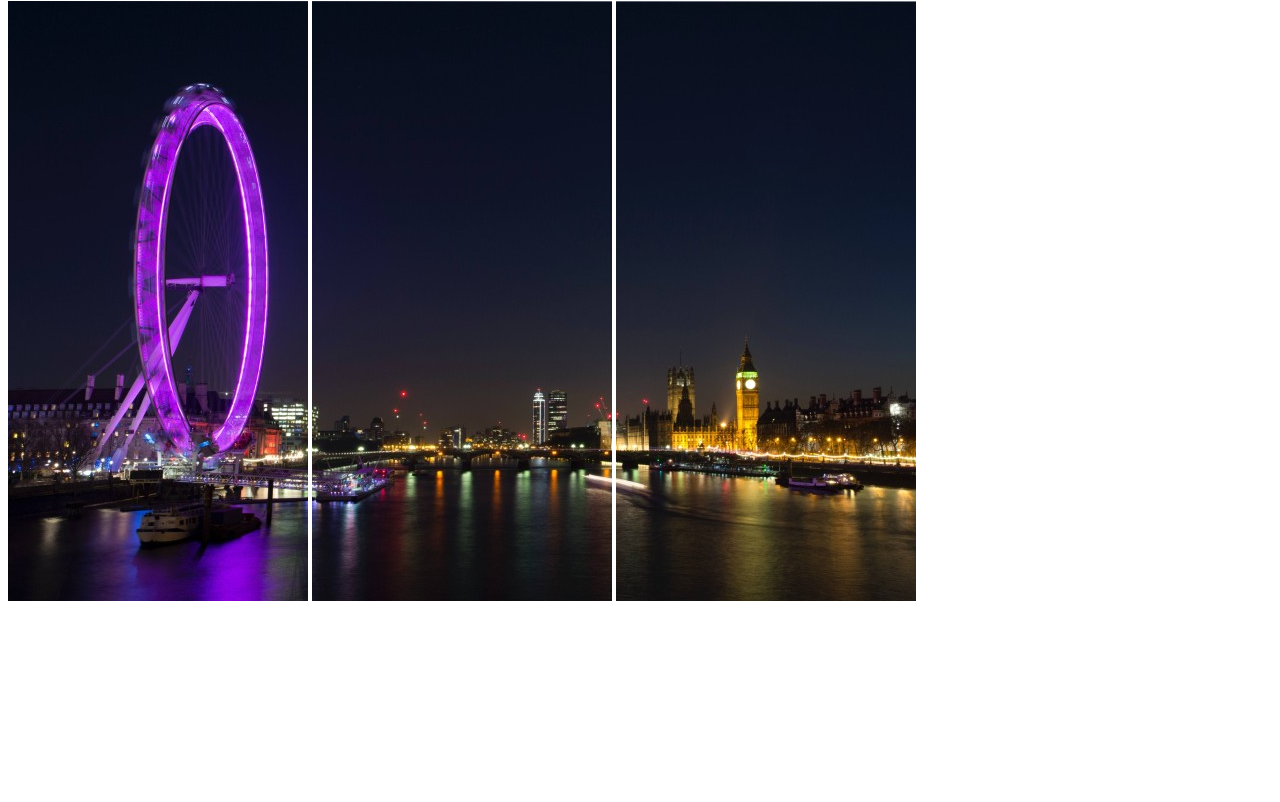
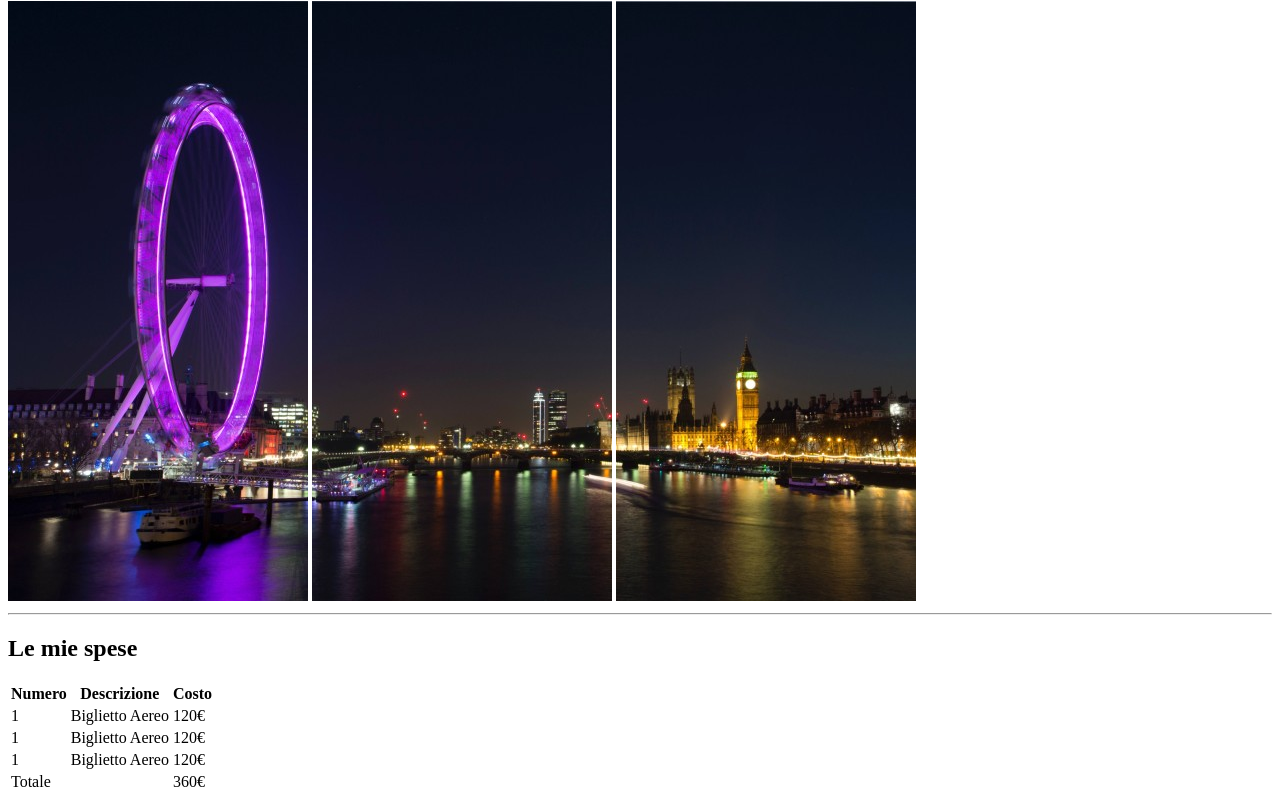
Before and after one commit to Francesca-Dascanio/html-london-trip, a plain HTML site: page index.html in a window 1280 px wide. Shown: the part 79-881 px from the top of the page. Before the commit the page ends 800 px from the top, so only its background shows below. Drawn offline with Linux system fonts and the light colour scheme.

Commit message:
Add section "Le mie spese"

```diff
--- a/index.html
+++ b/index.html
@@ -13,6 +13,83 @@
         <img src="img/pexels-bill-emrich-230794-0.jpg" alt="Londra1">
         <img src="img/pexels-bill-emrich-230794-1.jpg" alt="Londra2">
         <img src="img/pexels-bill-emrich-230794-2.jpg" alt="Londra3">
+        <hr>
     </header>
+
+    <main>
+        <section>
+            <h2>
+                Le mie spese
+            </h2>
+<!-- Inizio tabella -->
+            <table>
+                <thead>
+                    <tr>
+                        <th>
+                           Numero
+                        </th>
+                        <th>
+                           Descrizione
+                        </th>
+                        <th>
+                            Costo
+                        </th>
+                    </tr>
+                </thead>
+
+                <tbody>
+                    <tr>
+                        <td>
+                            1
+                        </td>
+                        <td>
+                            Biglietto Aereo
+                        </td>
+                        <td>
+                            120&euro;
+                        </td>
+                    </tr>
+                    <tr>
+                        <td>
+                            1
+                        </td>
+                        <td>
+                            Biglietto Aereo
+                        </td>
+                        <td>
+                            120&euro;
+                        </td>
+                    </tr>
+                    <tr>
+                        <td>
+                            1
+                        </td>
+                        <td>
+                            Biglietto Aereo
+                        </td>
+                        <td>
+                            120&euro;
+                        </td>
+                    </tr>
+                </tbody>
+                <tfoot>
+                    <tr>
+                        <td>
+                            Totale
+                        </td>
+                        <td>
+
+                        </td>
+                        <td>
+                            360&euro;
+                        </td>
+                    </tr>
+                </tfoot>
+            </table>
+<!-- Fine tabella -->
+        </section>
+
+
+    </main>
 </body>
 </html>
```
